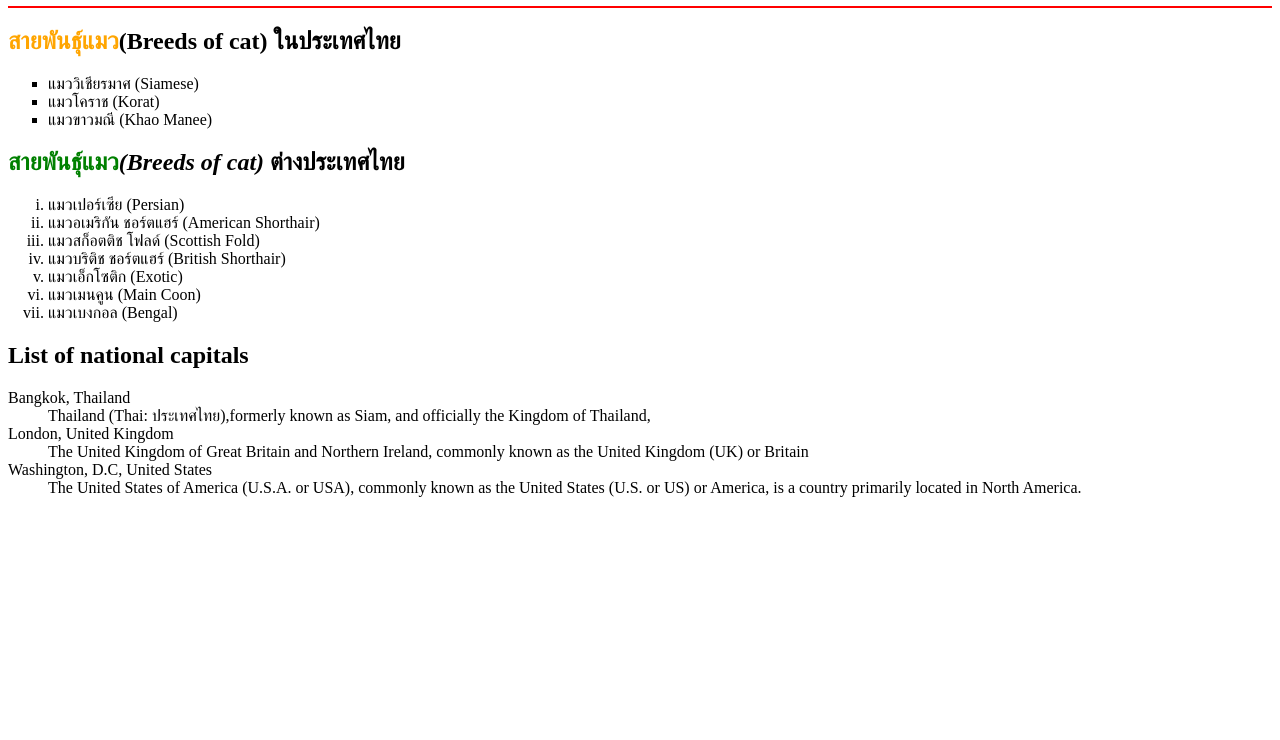
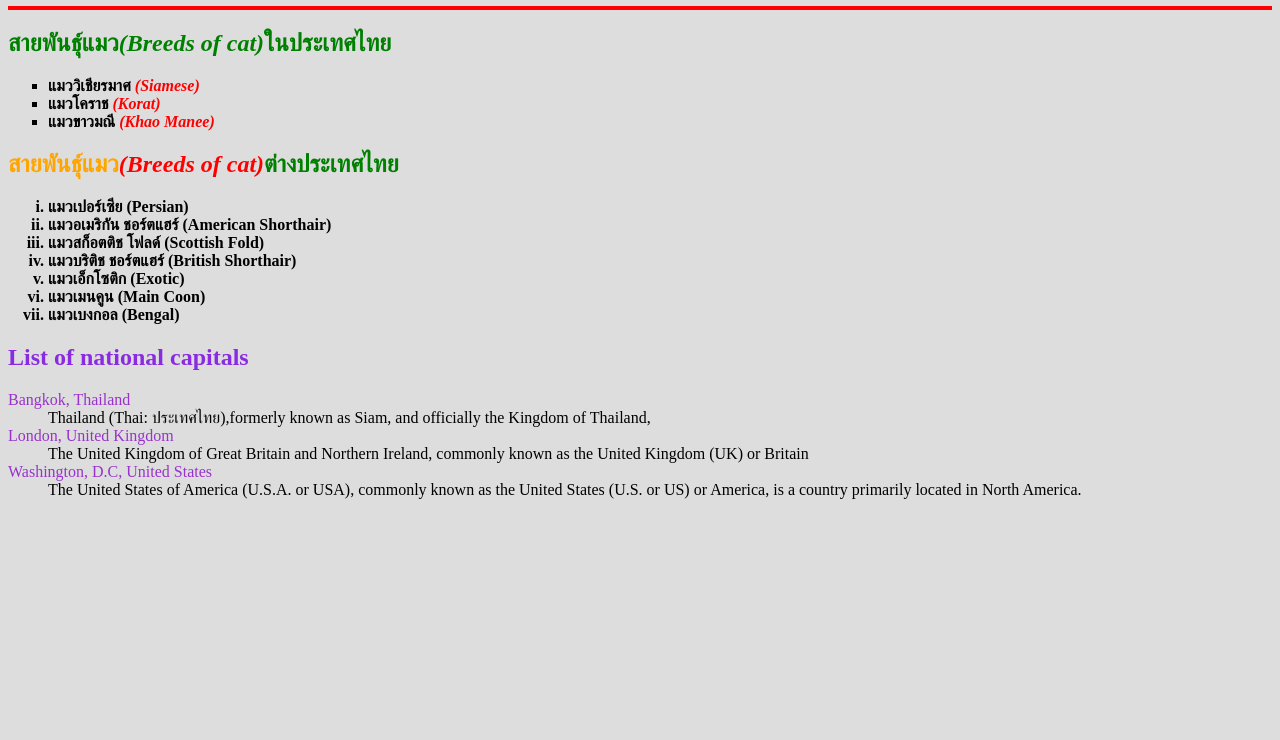
Before and after one commit to patipan-patisampita/webdesign5, a plain HTML site: page index.html in a window 1280 px wide. Shown: the part 60-800 px from the top of the page. Drawn offline with Linux system fonts and the light colour scheme.

Commit message:
Update v2.0

```diff
--- a/index.html
+++ b/index.html
@@ -7,19 +7,21 @@
         <meta name="keywords" content="Breeds, cat">
         <meta name="viewport" content="width=device-width, initial-scale=1.0">
         <title>Advance CSS</title>
+        <link rel="stylesheet" href="style.css">
     </head>
+
     <body>
         <h1>Breeds of Cat</h1>
-        <hr color="red" />
-        <h2><font color="orange">สายพันธ์ุแมว</font><en>(Breeds of cat)</en> ในประเทศไทย</h2>
+        <hr />
+        <h2>สายพันธ์ุแมว<span class="text1">(Breeds of cat)</span>ในประเทศไทย</h2>
         <!--List Tag-->
         <ul type="square"><!--UL:Un-ordered List as circle, square-->
-            <li>แมววิเชียรมาศ (Siamese)</li>
-            <li>แมวโคราช (Korat)</li>
-            <li>แมวขาวมณี (Khao Manee)</li>
+            <li>แมววิเชียรมาศ <span class="text2">(Siamese)</span></li>
+            <li>แมวโคราช <span class="text2">(Korat)</span></li>
+            <li>แมวขาวมณี <span class="text2">(Khao Manee)</span></li>
         </ul>
 
-        <h2><font color="green">สายพันธ์ุแมว</font><em>(Breeds of cat)</em> ต่างประเทศไทย</h2>
+        <h2><span class="text3">สายพันธ์ุแมว</span><span class="text2">(Breeds of cat)</span>ต่างประเทศไทย</h2>
         <ol type="i"><!--OL:Ordered List-->
             <li>แมวเปอร์เซีย (Persian)</li>
             <li>แมวอเมริกัน ชอร์ตแฮร์ (American Shorthair)</li>
@@ -30,7 +32,7 @@
             <li>แมวเบงกอล (Bengal)</li>
         </ol>
 
-        <h2>List of national capitals</h2>
+        <h2><span class="text4">List of national capitals</span></h2>
         <dl><!--DT:Defintion List-->
             <dt>Bangkok, Thailand</dt><!--DT:Defintion Term-->
             <dd>Thailand (Thai: ประเทศไทย),formerly known as Siam,
--- a/style.css
+++ b/style.css
@@ -0,0 +1,32 @@
+body{
+    background-color: #dddddd;
+}
+h1{
+    color:blueviolet;
+}
+h2 {
+    color:green;
+}
+.text1 {
+    font-style: italic;
+}
+.text2 {
+    color:red;
+    font-style: italic;
+}
+.text3 {
+    color: orange
+}
+.text4 {
+    color:blueviolet;
+}
+li{
+    font-weight: bold;
+}
+dt{
+    color:darkorchid;
+}
+
+hr{
+   border:2px solid red;
+}
```
